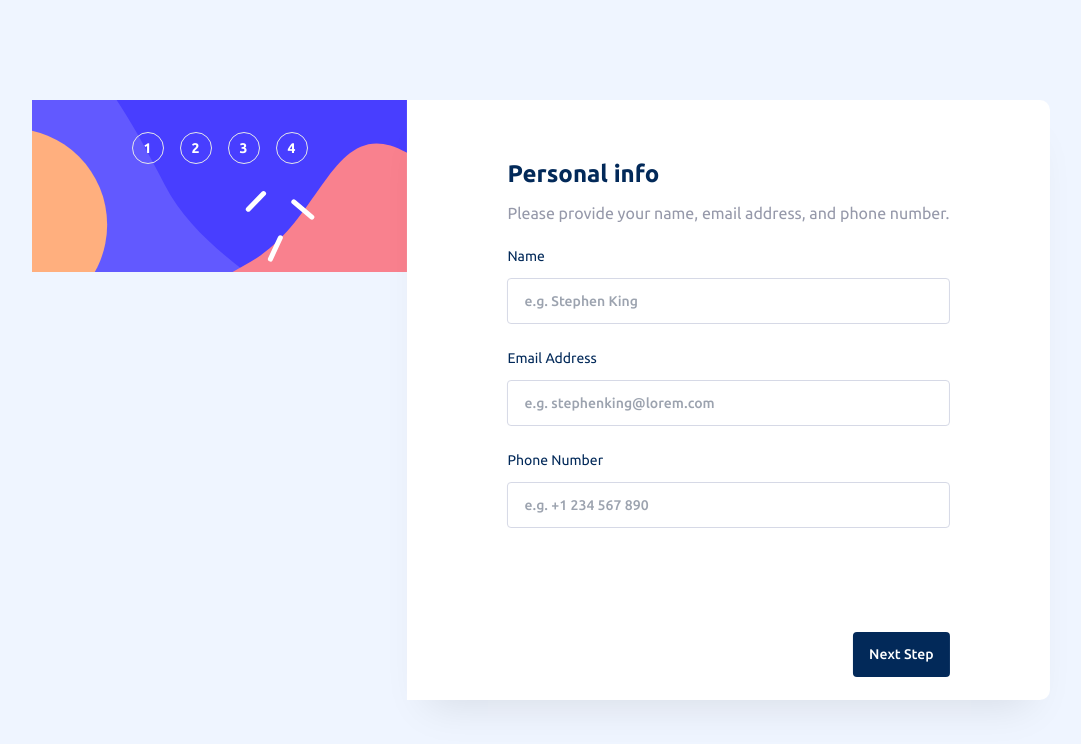
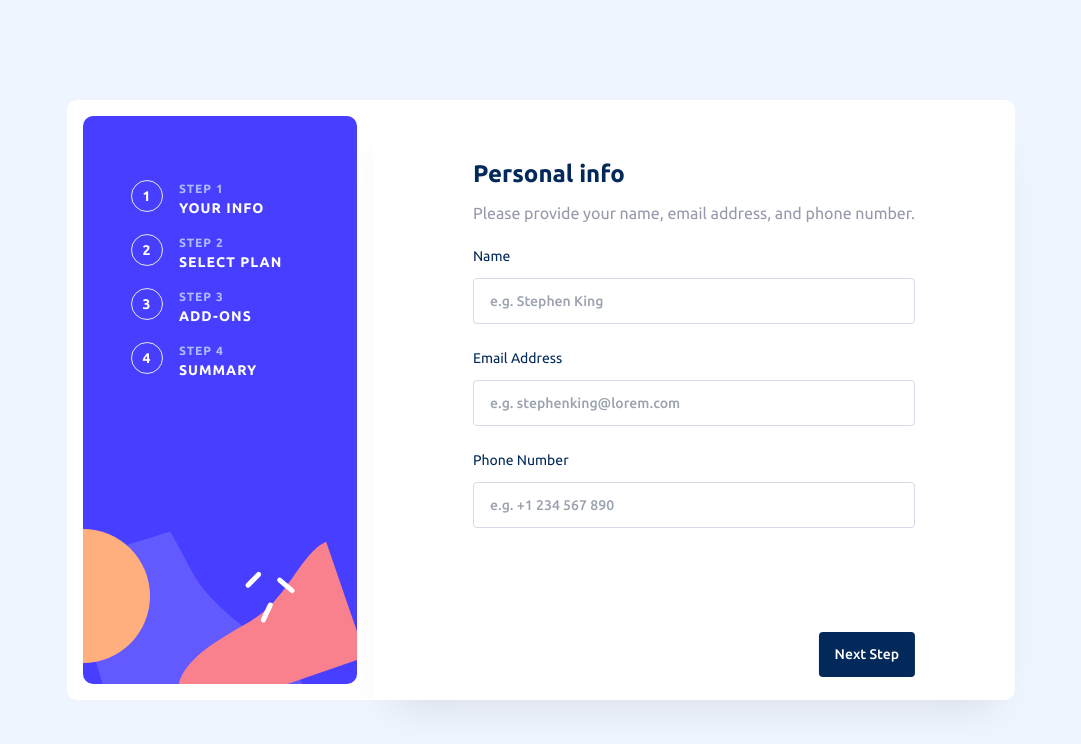
Before and after one commit to Lazzzare/MultiStepForm, a React (Vite) app: page / in a window 1280 px wide. Shown: the top 744 px of the page, without its empty margins (99-1180 px from the left). Built offline with nearby package versions, Linux system fonts and the light colour scheme.

Commit message:
Update Sidebar.tsx

```diff
--- a/src/components/Sidebar.tsx
+++ b/src/components/Sidebar.tsx
@@ -1,25 +1,58 @@
 import sideBarImageForMobile from "./../images/bg-sidebar-mobile.svg";
+import sideBarImageForDesktop from "./../images/bg-sidebar-desktop.svg";
+
+interface StepData {
+  stepNumber: number;
+  stepTitle: string;
+  stepInfo: string;
+}
+
+const stepsData: StepData[] = [
+  { stepNumber: 1, stepTitle: "STEP 1", stepInfo: "YOUR INFO" },
+  { stepNumber: 2, stepTitle: "STEP 2", stepInfo: "SELECT PLAN" },
+  { stepNumber: 3, stepTitle: "STEP 3", stepInfo: "ADD-ONS" },
+  { stepNumber: 4, stepTitle: "STEP 4", stepInfo: "SUMMARY" },
+];
 
 const Sidebar = () => {
   return (
-    <div className="relative">
+    <div className="relative z-10 mx-auto">
       {/* Images */}
-      <div>
+      <div className="">
         <img
           src={sideBarImageForMobile}
           alt="sideBarImageForMobile"
-          className="w-full"
+          className="w-full flex md:hidden"
         />
+        <div className="bg-white p-4 rounded-l-[10px] hidden md:flex">
+          <img
+            src={sideBarImageForDesktop}
+            alt="sideBarImageForMobile"
+            className="w-full h-[568px] hidden md:flex rounded-[10px]"
+          />
+        </div>
       </div>
       {/* Buttons */}
       <div
-        className="absolute top-8 flex flex-row items-center gap-4 text-white text-sm
-      font-bold tracking-[1px] justify-center w-full leading-normal"
+        className="z-10 absolute mx-auto top-8 md:top-10 flex flex-row md:flex-col md:pl-8 md:pt-10
+      md:items-start md:left-8 items-center gap-4 text-white text-sm font-bold tracking-[1px]
+      justify-center w-full leading-normal"
       >
-        <button className="border rounded-full w-8 h-8 items-center">1</button>
-        <button className="border rounded-full w-8 h-8 items-center">2</button>
-        <button className="border rounded-full w-8 h-8 items-center">3</button>
-        <button className="border rounded-full w-8 h-8 items-center">4</button>
+        {stepsData.map((step) => (
+          <div key={step.stepNumber} className="flex flex-row gap-4">
+            <button className="border rounded-full w-8 h-8 items-center">
+              {step.stepNumber}
+            </button>
+            <div className="hidden md:flex flex-col">
+              <h2 className="text-[#ABBCFF] text-xs leading-normal">
+                {step.stepTitle}
+              </h2>
+              <h1 className="text-white text-sm font-bold tracking-[1px] uppercase">
+                {step.stepInfo}
+              </h1>
+            </div>
+          </div>
+        ))}
       </div>
     </div>
   );
```
